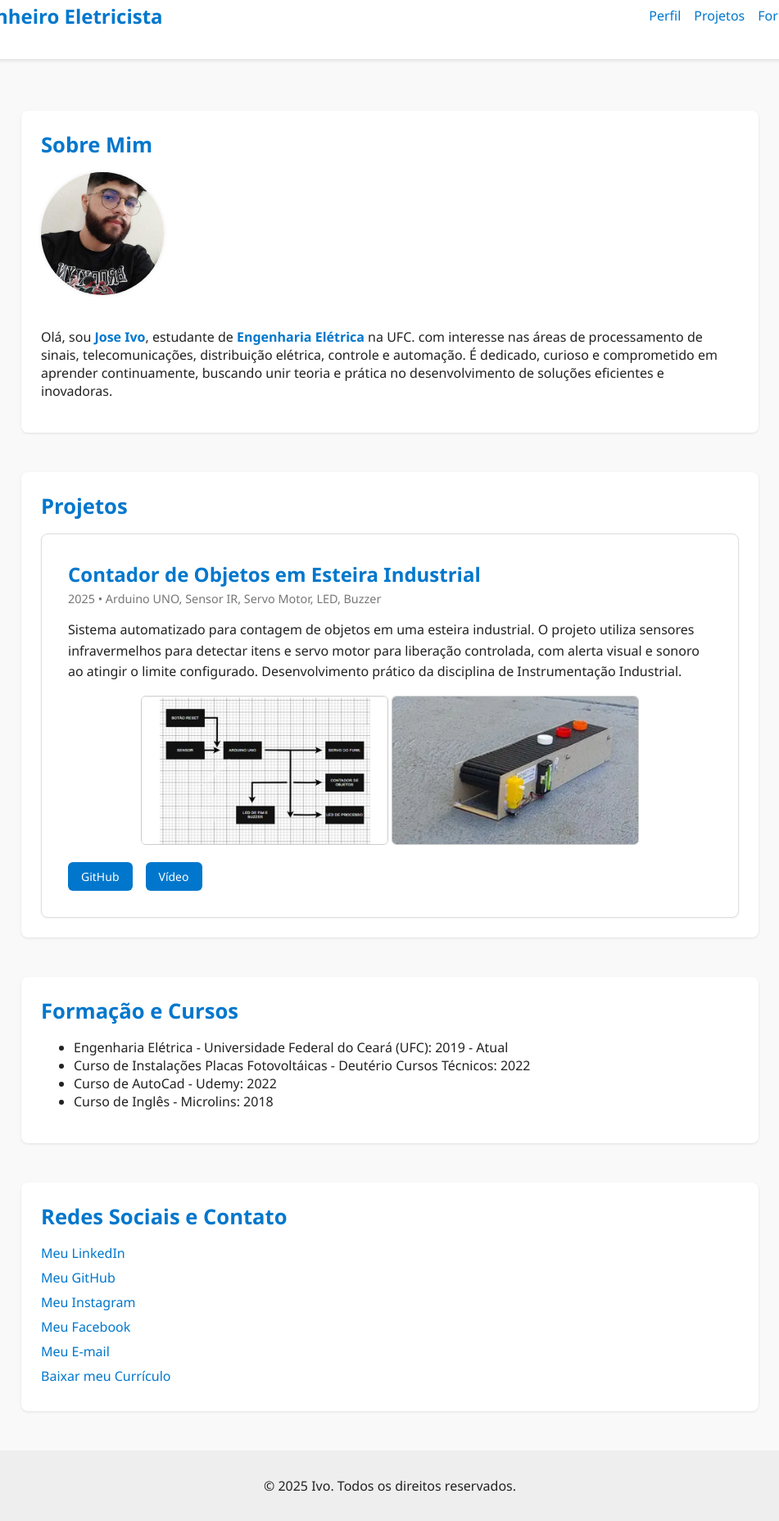
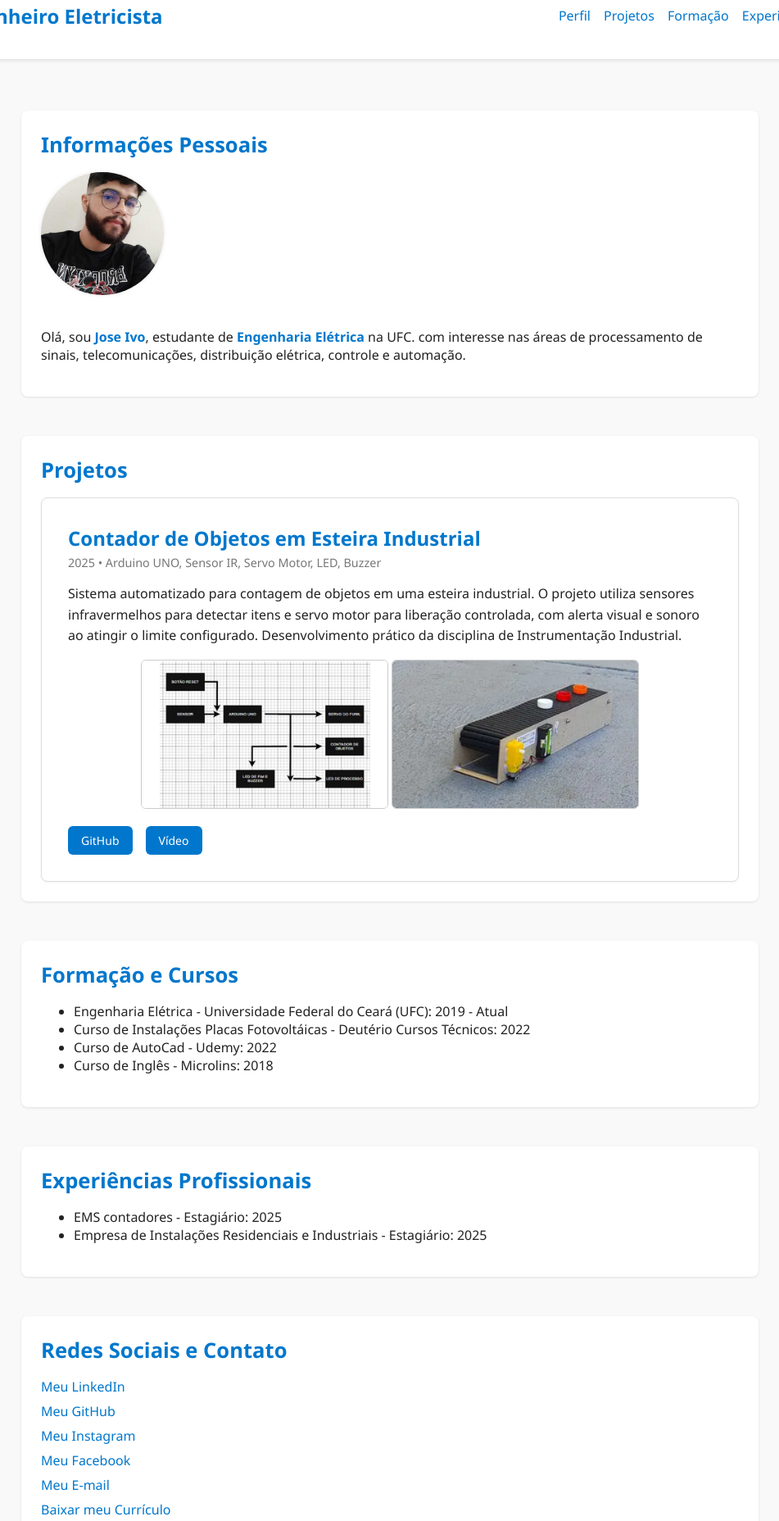
Before and after one commit to jivoneto999/jivoneto999.github.io, a plain HTML site: page index.html in a window 1280 px wide. Shown: the part 33-1889 px from the top of the page at 82% size, without its empty margins (164-1115 px from the left). Drawn offline with Linux system fonts and the light colour scheme.

Commit message:
Update professional experience, profile correction.

```diff
--- a/index.html
+++ b/index.html
@@ -15,6 +15,7 @@
           <li><a href="#perfil">Perfil</a></li>
           <li><a href="#projetos">Projetos</a></li>
           <li><a href="#formacao">Formação</a></li>
+          <li><a href="#experiencia">Experiências</a></li>
           <li><a href="#contato">Contato</a></li>
         </ul>
       </nav>
@@ -23,13 +24,12 @@
     <main>
       <!-- Perfil -->
       <section id="perfil" class="section">
-        <h2 class="section-title">Sobre Mim</h2>
+        <h2 class="section-title">Informações Pessoais</h2>
         <div class="perfil-container">
           <img src="img/perfil.jpg" alt="Foto de Ivo" class="perfil-foto" />
           <p>Olá, sou <span style="color:  hsl(205, 100%, 40%); font-weight: bold;">Jose Ivo</span>, estudante de <span style="color:  hsl(205, 100%, 40%); font-weight: bold;">Engenharia Elétrica</span> na UFC. com interesse nas áreas
             de processamento de sinais, telecomunicações, distribuição elétrica, controle
-             e automação. É dedicado, curioso e comprometido em aprender continuamente,
-              buscando unir teoria e prática no desenvolvimento de soluções eficientes e inovadoras.</p>
+             e automação.</p>
         </div>
       </section>
 
@@ -93,8 +93,15 @@
           <li>Curso de Instalações Placas Fotovoltáicas - Deutério Cursos Técnicos: 2022</li>
           <li>Curso de AutoCad - Udemy: 2022</li>
           <li>Curso de Inglês - Microlins: 2018</li>
+        </ul>
+      </section>
 
-
+      <!--Experiencia Profissional-->
+      <section id="experiencia" class="section">
+        <h2 class="section-title">Experiências Profissionais</h2>
+        <ul>
+          <li>EMS contadores - Estagiário: 2025</li>
+          <li>Empresa de Instalações Residenciais e Industriais - Estagiário: 2025</li>
         </ul>
       </section>
 
```
Also changed, not shown: template_exemple/template-card.png (renamed from template-card.png).
